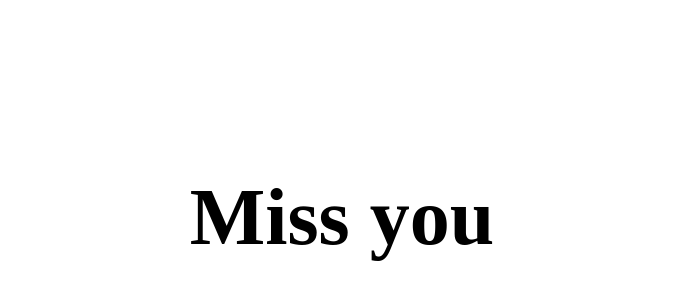
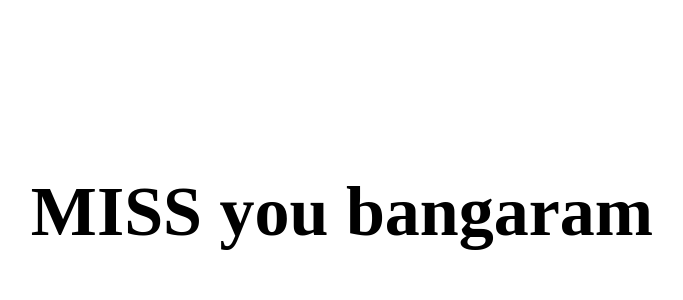
Before and after one commit to madhavganesh124-wq/gani, a plain HTML site: page index.html in a window 1280 px wide. Shown: the part 334-634 px from the top of the page, without its empty margins (298-981 px from the left). Drawn offline with Linux system fonts and the light colour scheme.

Commit message:
Update index.html

```diff
--- a/index.html
+++ b/index.html
@@ -1,5 +1,5 @@
 <html>
 <body>
-<h1 style="text-align:center;margin-top:40%;font-size:80px;">Miss you</h1>
+<h1 style="text-align:center;margin-top:40%;font-size:70px;">MISS you bangaram</h1>
 </body>
 </html>
```
